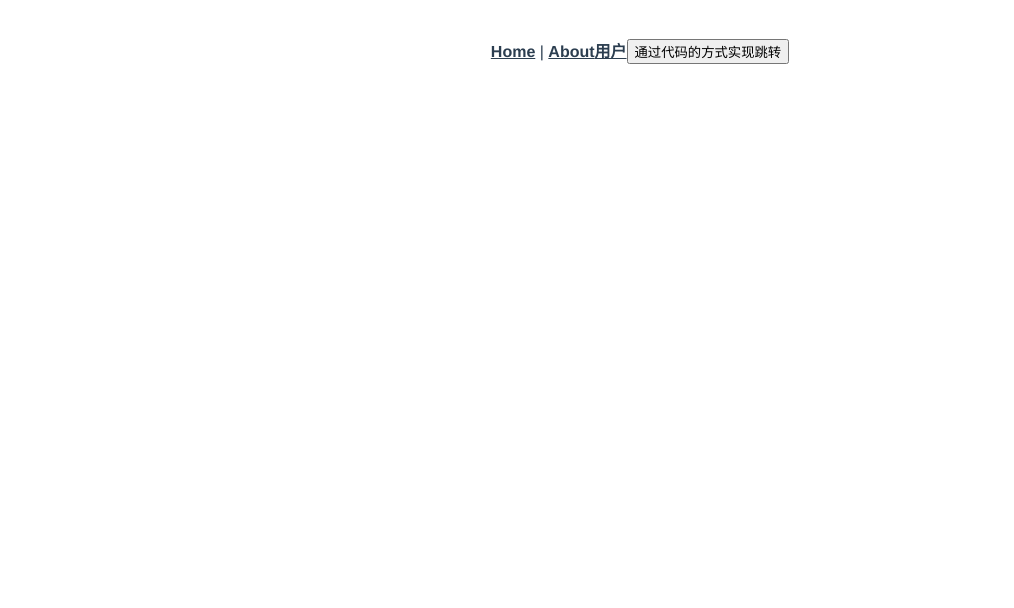
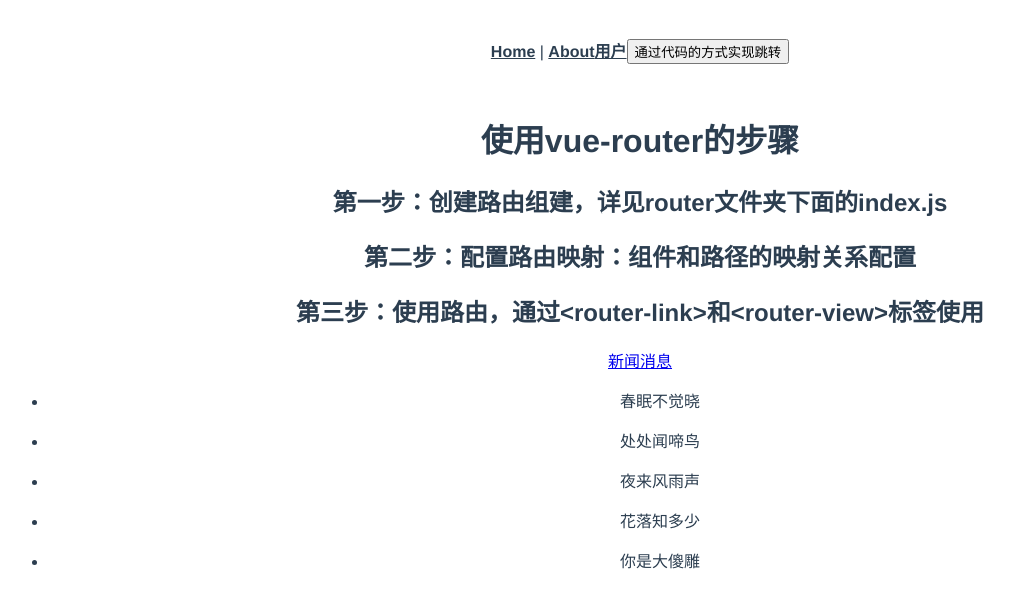
Before and after one commit to amanic/LearnVue, a Vue app in the folder 09-learnRouter/testvuecli-router/: page /about/news in a window 1280 px wide. Shown: the top 608 px of the page, without its empty margins (0-1014 px from the left). Built offline with nearby package versions, Linux system fonts and the light colour scheme.

Commit message:
嵌套路由

```diff
--- a/09-learnRouter/testvuecli-router/src/views/About.vue
+++ b/09-learnRouter/testvuecli-router/src/views/About.vue
@@ -4,5 +4,8 @@
     <h2>第一步：创建路由组建，详见router文件夹下面的index.js</h2>
     <h2>第二步：配置路由映射：组件和路径的映射关系配置</h2>
     <h2>第三步：使用路由，通过&ltrouter-link&gt和&ltrouter-view&gt标签使用</h2>
+    <router-link to="/about/news">新闻</router-link>
+    <router-link to="/about/msgs">消息</router-link>
+    <router-view ></router-view>
   </div>
 </template>
--- /dev/null
+++ b/09-learnRouter/testvuecli-router/src/views/AboutMsg.vue
@@ -0,0 +1,18 @@
+<template>
+    <div>
+        <ul><li>你好呀</li></ul>
+        <ul><li>你好呀1</li></ul>
+        <ul><li>你好2</li></ul>
+        <ul><li>你好呀3</li></ul>
+        <ul><li>你896152</li></ul>
+    </div>
+</template>
+<script>
+export default {
+
+}
+</script>
+
+<style scoped>
+
+</style>
--- /dev/null
+++ b/09-learnRouter/testvuecli-router/src/views/AboutNews.vue
@@ -0,0 +1,18 @@
+<template>
+    <div>
+        <ul><li>春眠不觉晓</li></ul>
+        <ul><li>处处闻啼鸟</li></ul>
+        <ul><li>夜来风雨声</li></ul>
+        <ul><li>花落知多少</li></ul>
+        <ul><li>你是大傻雕</li></ul>
+    </div>
+</template>
+<script>
+export default {
+
+}
+</script>
+
+<style scoped>
+
+</style>
```
Also changed, not shown: 09-learnRouter/testvuecli-router/src/router/index.js (+6 -1 lines).
